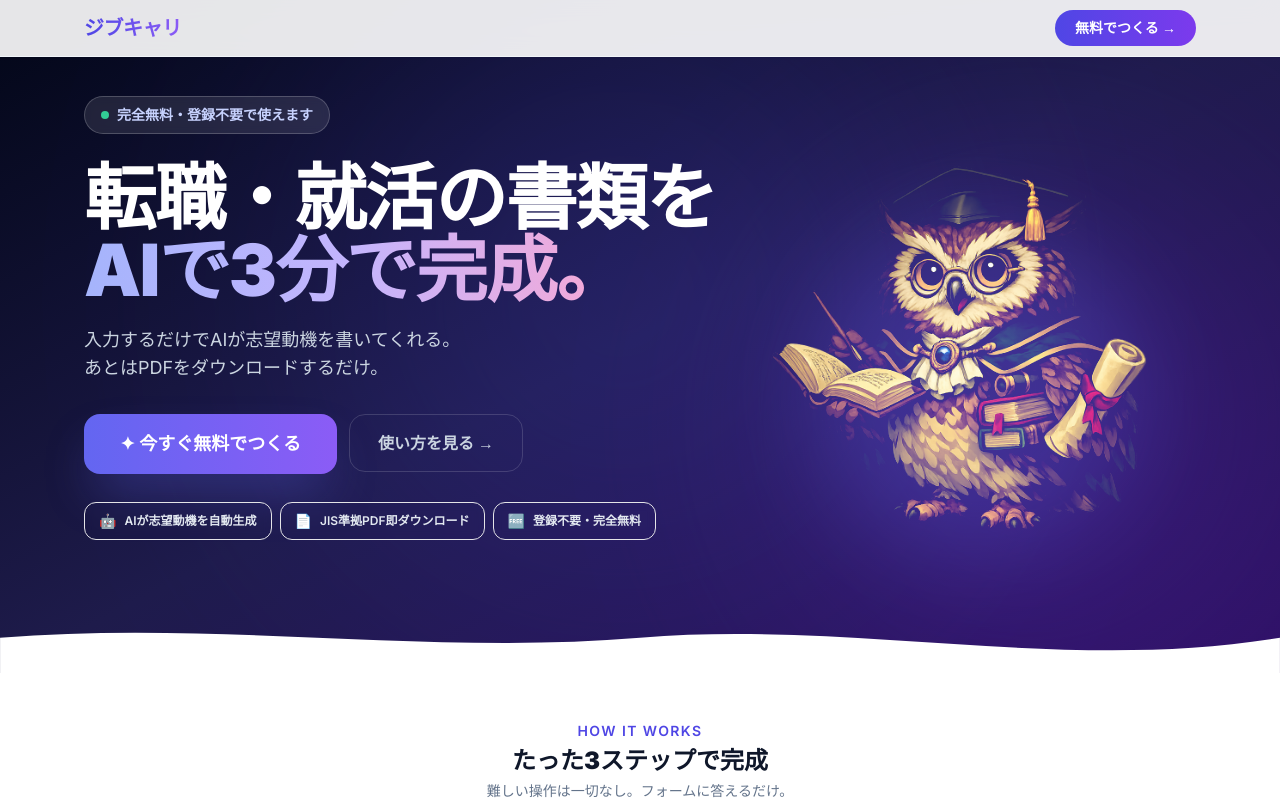
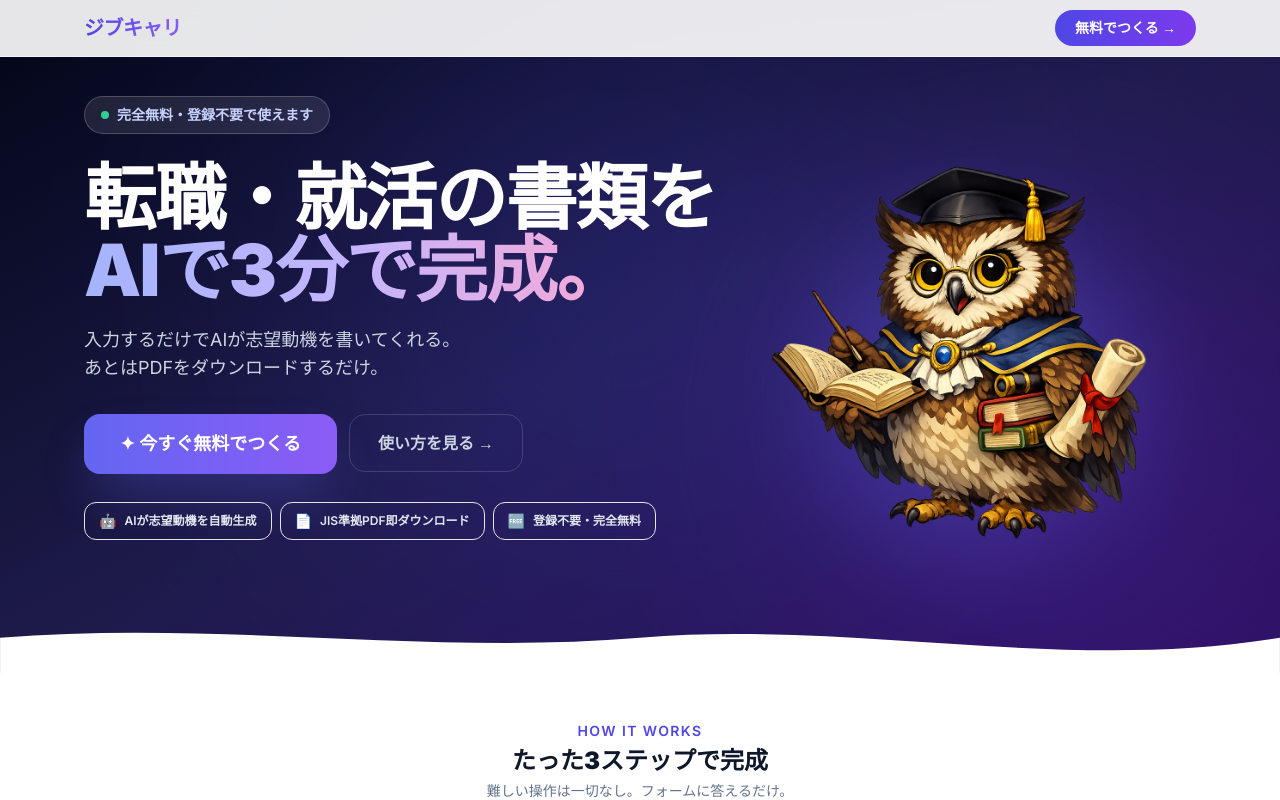
Before and after one commit to yusukeyamanaka198510-max/jibucari, a Next.js app: page / in a window 1280 px wide. Shown: the top 800 px of the page. Built offline with nearby package versions, Linux system fonts and the light colour scheme.

Commit message:
hero: remove mix-blend-mode for transparent png owl

```diff
--- a/src/app/page.tsx
+++ b/src/app/page.tsx
@@ -164,7 +164,7 @@ export default function HomePage() {
                   width={420}
                   height={420}
                   className="relative w-[220px] sm:w-[300px] lg:w-[400px] xl:w-[440px] object-contain"
-                  style={{ mixBlendMode: "lighten" }}
+
                   priority
                 />
               </div>
```
